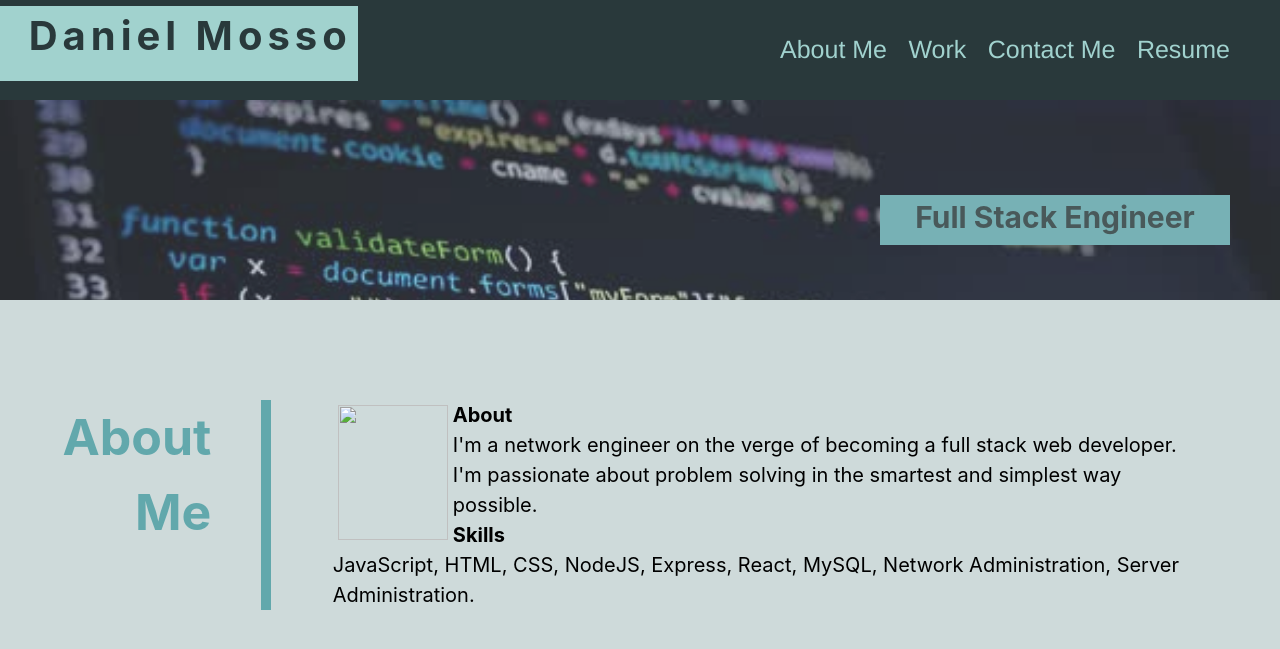
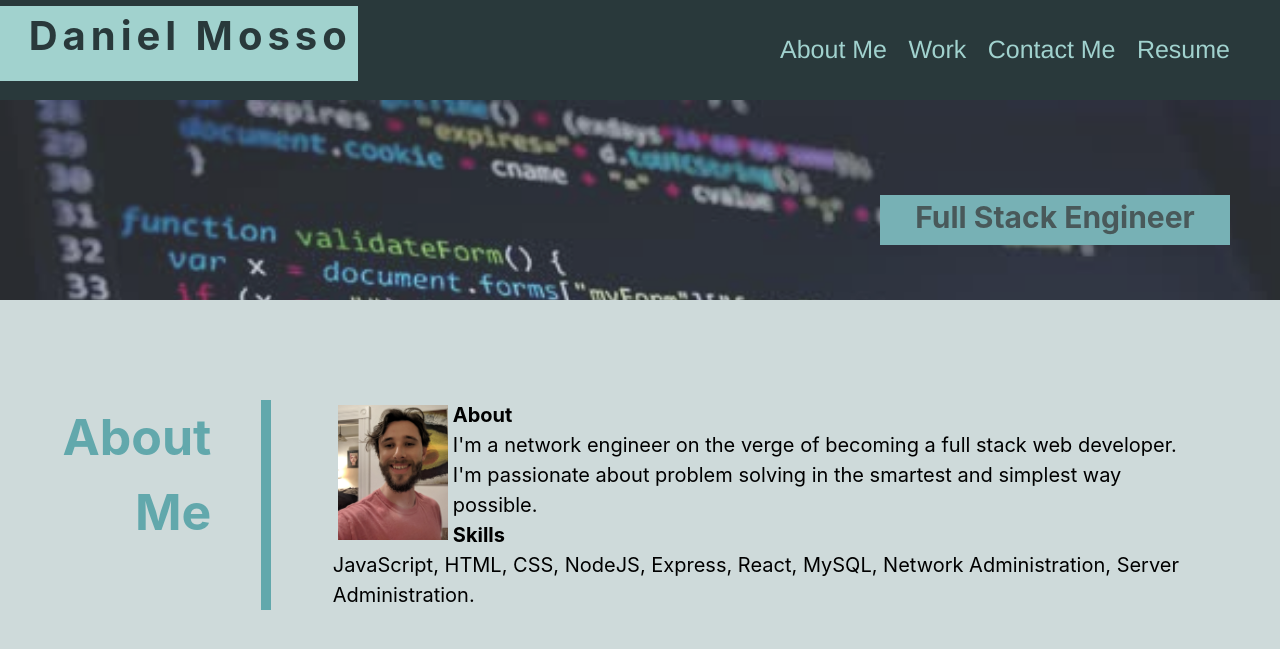
Before and after one commit to benjimosso/Portfolio_Updated, a plain HTML site: page index.html in a window 1280 px wide. Shown: the top 649 px of the page. Drawn offline with Linux system fonts and the light colour scheme.

Commit message:
Photo updated

```diff
--- a/index.html
+++ b/index.html
@@ -38,7 +38,7 @@
             <!-- Float right for elements on the right side. -->
             <div class="float-right">
                 <div>
-                    <img src="./assets/images/Benji Selfie.jpg" alt="">
+                    <img src="./assets/images/Benji SelfieOK.jpg" alt="">
                 </div>
                 <h3>About</h3>
                 <p> I'm a network engineer on the verge of becoming a full stack web developer. I'm passionate about problem solving in the smartest and simplest way possible. <br>
```
Also changed, not shown: assets/images/Benji SelfieOK.jpg (added).
